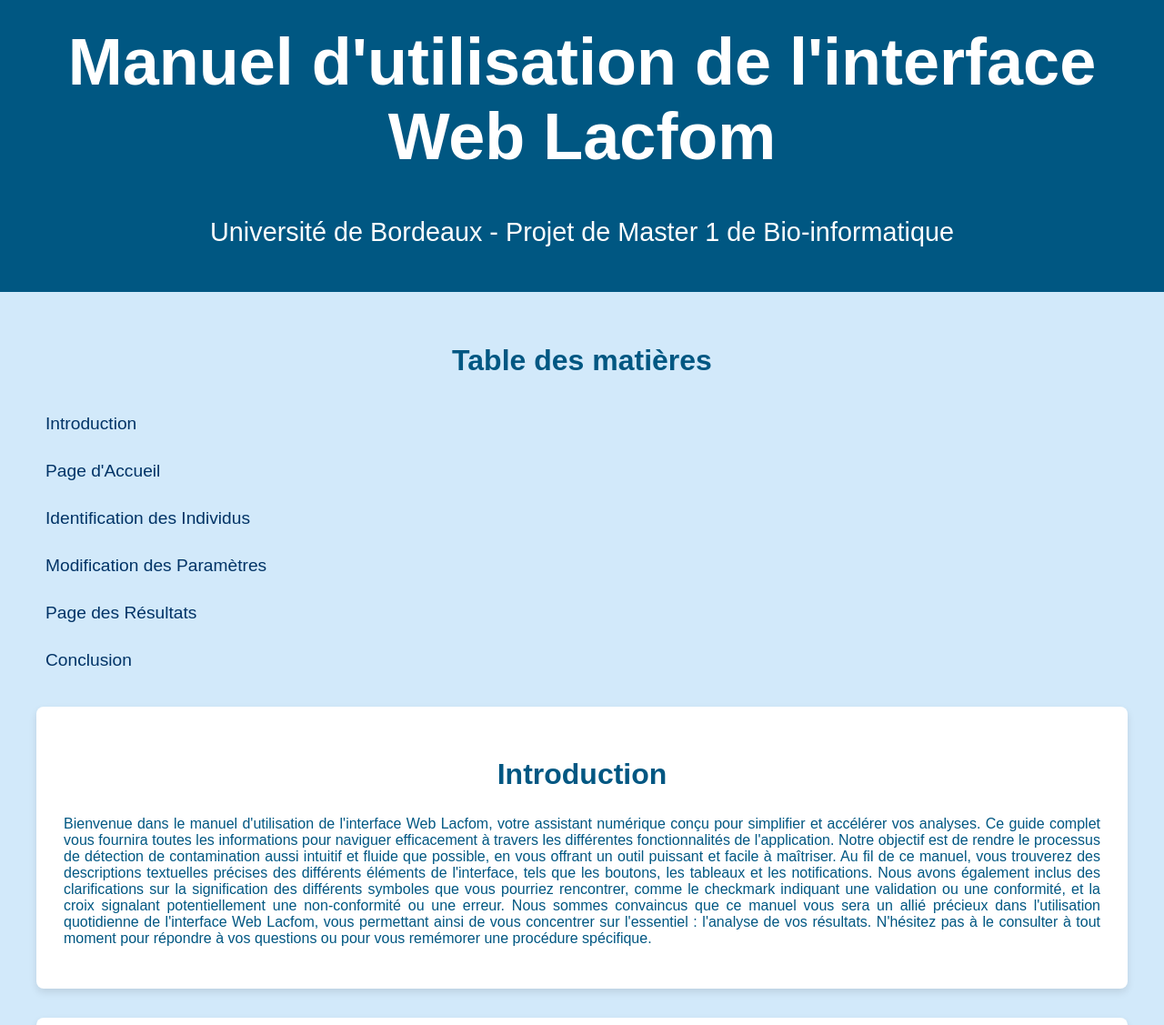
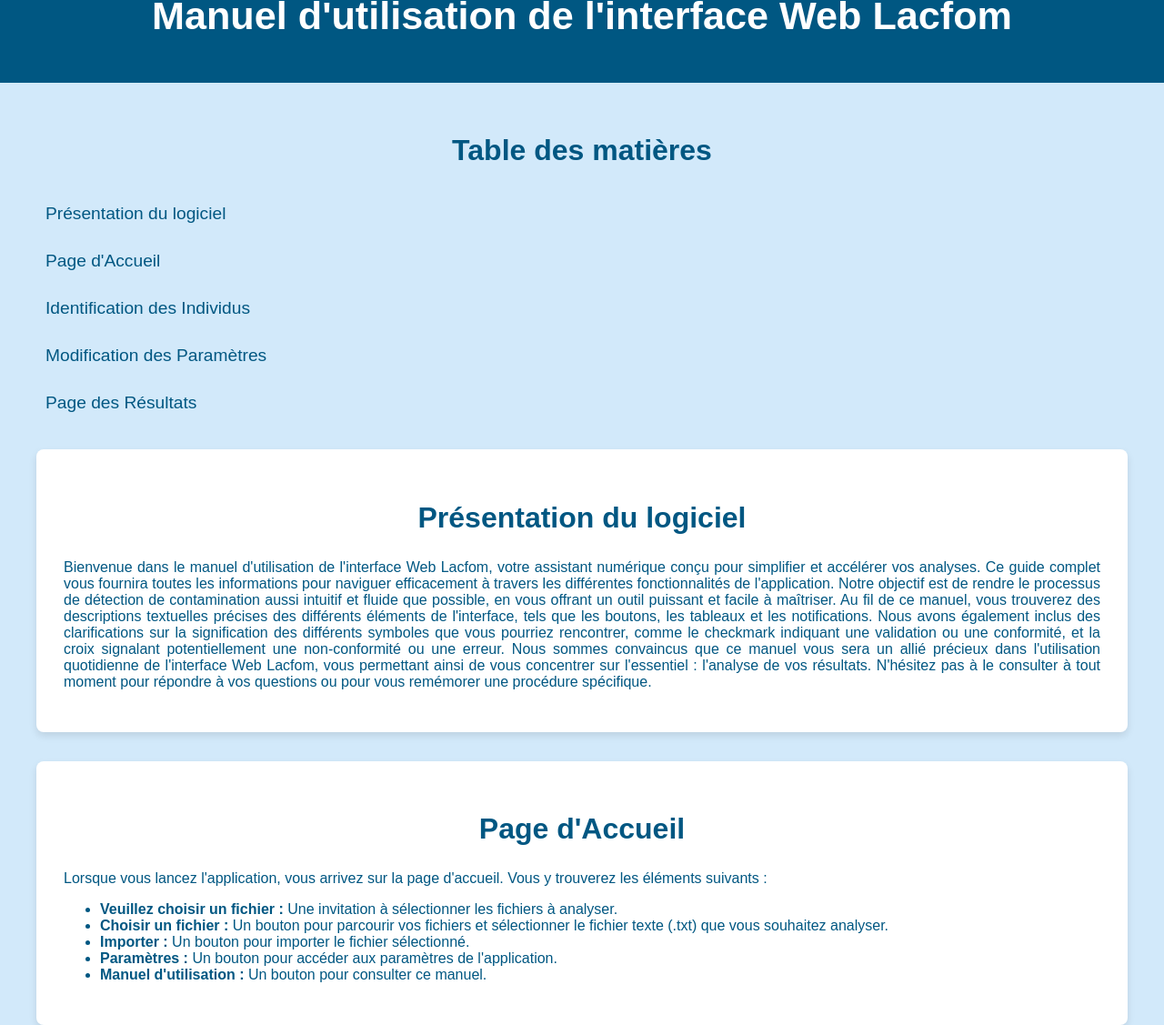
Before and after one commit to RAHMANIfatima/LacFom, a Django app: page /manuel-d-utilisation/ in a window 1280 px wide. Shown: the part 148-1275 px from the top of the page at 91% size. Run offline with Django 3.2, Linux system fonts and the light colour scheme.

Commit message:
Update manuel.html

```diff
--- a/Django/src/lacfom/templates/lacfom/manuel.html
+++ b/Django/src/lacfom/templates/lacfom/manuel.html
@@ -34,7 +34,7 @@
             text-align: center;
         }
         h1 {
-            font-size: 2.5em;
+            font-size: 1.5em;
             color: white;
         }
         h2 {
@@ -54,7 +54,7 @@
             margin-bottom: 10px;
         }
         .table-of-contents a {
-            color: #003366;
+            color:  #005782;
             text-decoration: none;
             padding: 10px;
             display: block;
@@ -74,7 +74,7 @@
             text-align: center;
             font-size: 0.9em;
             padding: 15px;
-            background-color: #003366;
+            background-color: #005782;
             color: white;
             position: relative;
             bottom: 0;
@@ -86,25 +86,24 @@
 
     <header>
         <div class="logo-container">
-            <img src="logo_chu.png" alt="Logo Université de Bordeaux" class="logo">
-        </div>
+            <img src="{% static 'images/logo.png'%}" alt="Logo LacFom" class="logo" height="75"/>
+            <img src="{% static 'images/logo_chu.png'%}"alt="Logo Université de Bordeaux" class="logo">
+         </div>
         <h1>Manuel d'utilisation de l'interface Web Lacfom</h1>
-        <p>Université de Bordeaux - Projet de Master 1 de Bio-informatique</p>
     </header>
 
     <div class="container">
         <h2>Table des matières</h2>
         <ul class="table-of-contents">
-            <li><a href="#introduction">Introduction</a></li>
+            <li><a href="#introduction">Présentation du logiciel</a></li>
             <li><a href="#accueil">Page d'Accueil</a></li>
             <li><a href="#identification">Identification des Individus</a></li>
             <li><a href="#parametres">Modification des Paramètres</a></li>
             <li><a href="#resultats">Page des Résultats</a></li>
-            <li><a href="#conclusion">Conclusion</a></li>
         </ul>
 
         <div class="content-section" id="introduction">
-            <h2>Introduction</h2>
+            <h2>Présentation du logiciel</h2>
             <p style="text-align: justify;">
                 Bienvenue dans le manuel d'utilisation de l'interface Web Lacfom, votre assistant numérique conçu pour simplifier et accélérer vos analyses. Ce guide complet vous fournira toutes les informations  pour naviguer efficacement à travers les différentes fonctionnalités de l'application. Notre objectif est de rendre le processus de détection de contamination aussi intuitif et fluide que possible, en vous offrant un outil puissant et facile à maîtriser.
 
@@ -191,11 +190,6 @@
             <p>Consultez attentivement le tableau des résultats pour interpréter les conclusions de l'analyse.</p>
         </div>
 
-
-        <div class="content-section" id="conclusion">
-            <h2>Conclusion</h2>
-            <p>Ce manuel fournit une vue d'ensemble des fonctionnalités principales de l'application web Lacfom. Nous espérons que cet outil vous facilitera la gestion de vos analyses.</p>
-        </div>
     </div>
 
     <footer>
```
